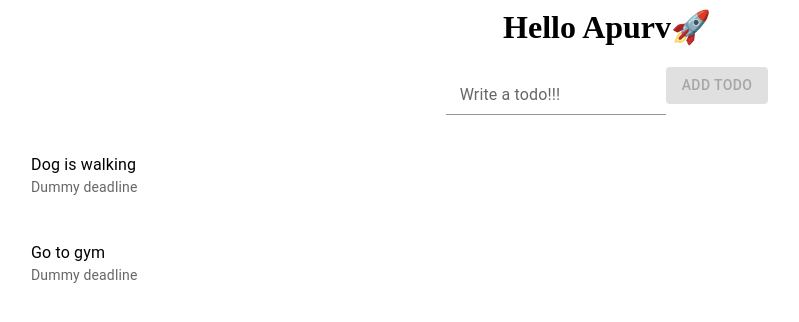
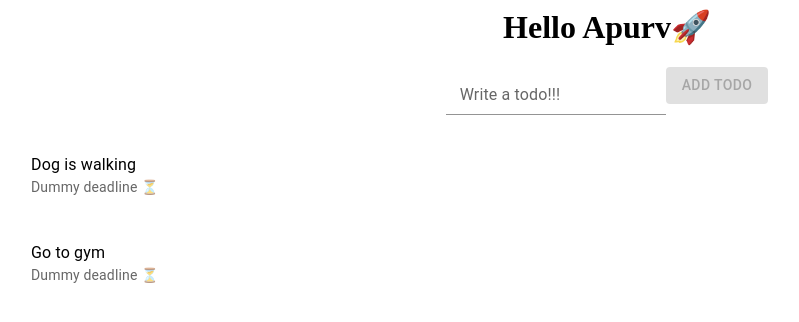
Before and after one commit to Apurv-15/react-todo-app, a React (Create React App) app: page / in a window 1280 px wide. Shown: the top 322 px of the page, without its empty margins (33-832 px from the left). Built offline with nearby package versions, Linux system fonts and the light colour scheme.

Commit message:
1 file modified

```diff
--- a/src/App.js
+++ b/src/App.js
@@ -49,7 +49,7 @@ export default function App() {
           // <li>{todo}</li>
           <List>
           <ListItem>
-            <ListItemText primary={todo} secondary="Dummy deadline" />
+            <ListItemText primary={todo} secondary="Dummy deadline ⏳" />
           </ListItem>
         </List>
         ))}
```
